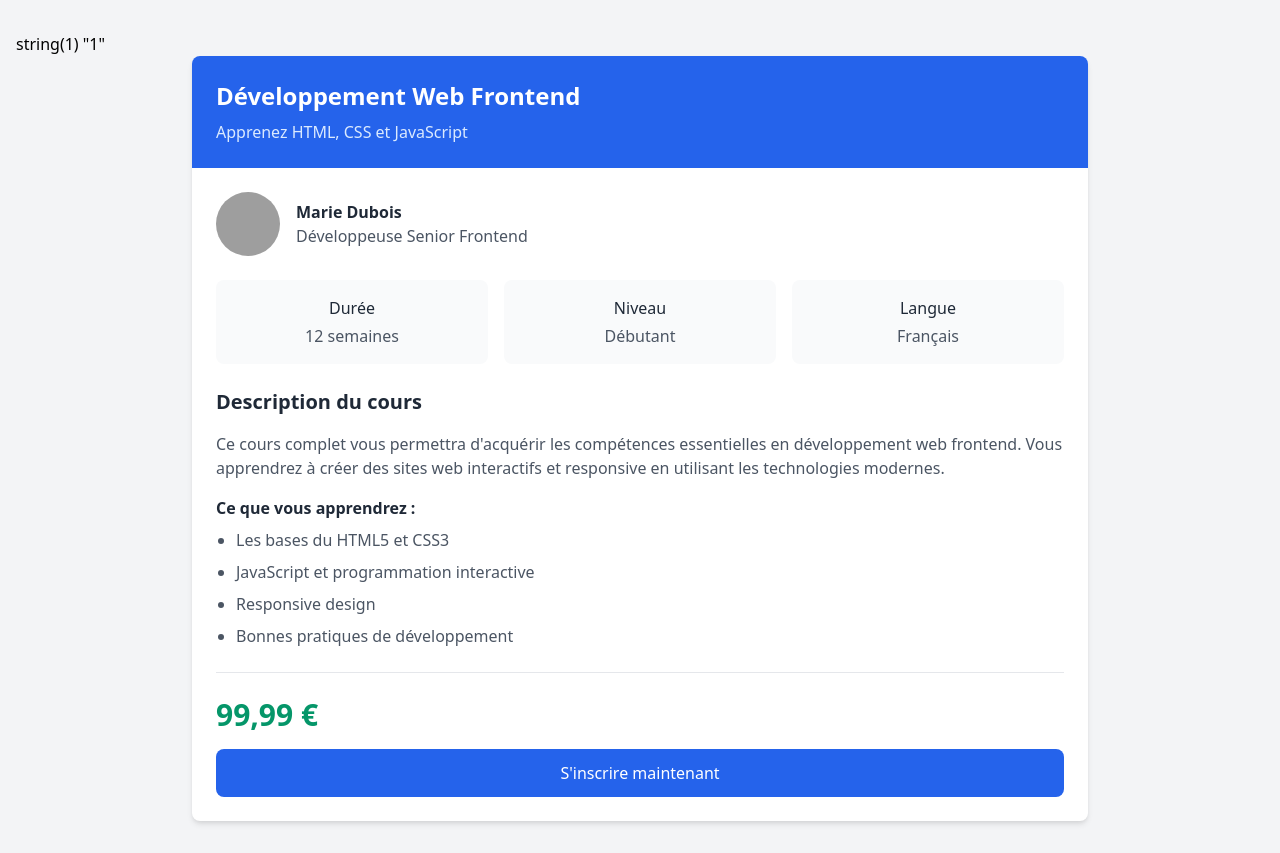
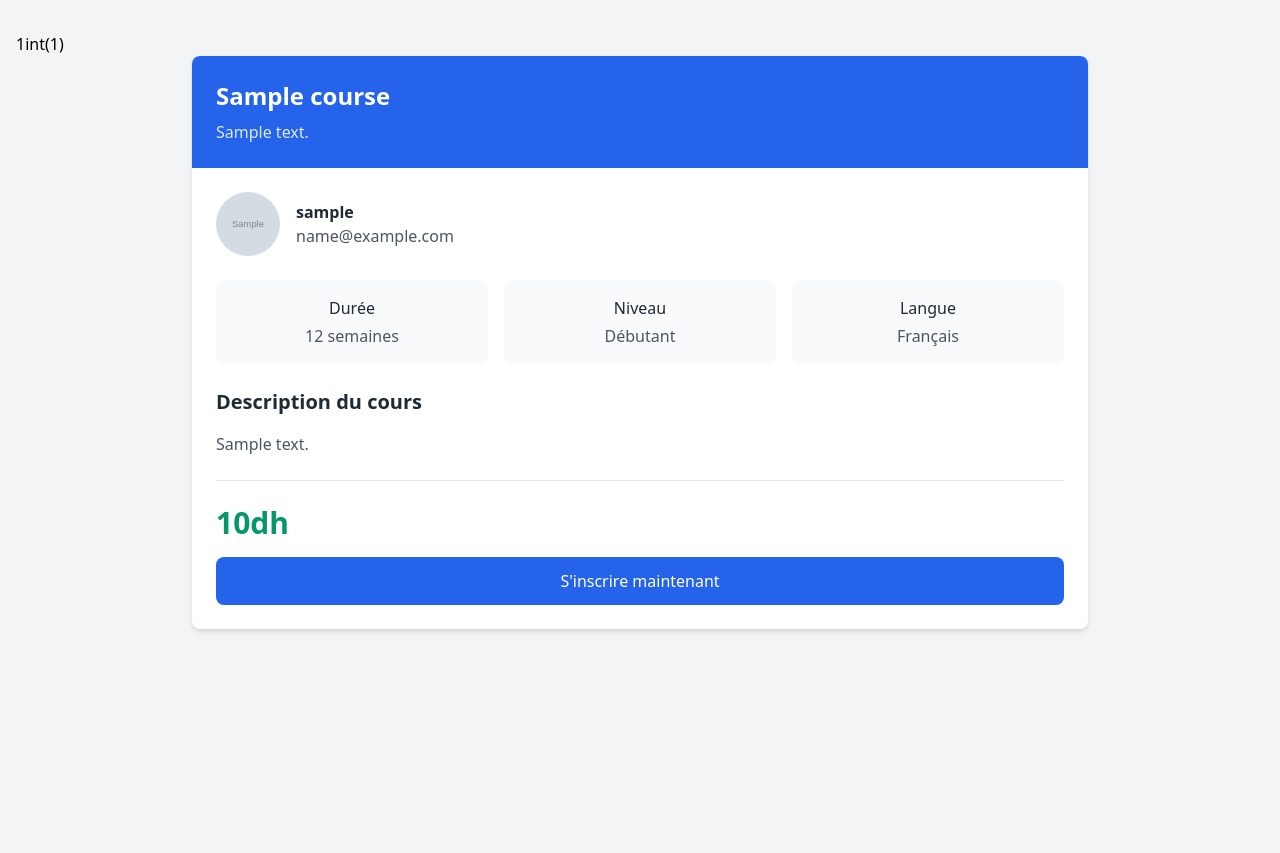
Before and after one commit to abdelouafir/Youdemy, a PHP site: page /app/Views/dashboard/courses/cours.php?cours_id=1 in a window 1280 px wide. After the commit the page ends 632 px from the top, so only its background shows below. Run offline with PHP 8.4, Linux system fonts and the light colour scheme; tables that the repository leaves empty hold one stand-in row (values such as "Sample post"); grey boxes marked "Sample" are stand-in pictures; grey boxes are pictures that could not be loaded.

Commit message:
traville sur la ffichage des détaills du cours

```diff
--- a/app/Models/Course.php
+++ b/app/Models/Course.php
@@ -18,7 +18,10 @@ class Course {
            courses.photo,
            courses.prix,
            courses.status,
+           courses.video_link,
            users.username,
+           users.email,
+
            categories.name AS category_name
         FROM courses
         JOIN users ON users.id = courses.teacher_id
@@ -28,6 +31,30 @@ class Course {
         $stmt->execute();
         return $stmt->fetchAll(PDO::FETCH_ASSOC);
     }
+    public function get_cours($pdo, $id) {
+        $sql = "SELECT
+            courses.id,
+            courses.title,
+            courses.content,
+            courses.description,
+            courses.photo,
+            courses.prix,
+            courses.status,
+            courses.video_link,
+            users.username,
+            users.email,
+            categories.name AS category_name
+        FROM courses
+        JOIN users ON users.id = courses.teacher_id
+        JOIN categories ON categories.id = courses.category_id
+        WHERE courses.id = :id";
+
+        $stmt = $pdo->prepare($sql);
+        $stmt->bindParam(':id', $id);
+        $stmt->execute();
+        return $stmt->fetch(PDO::FETCH_ASSOC);
+    }
+
 
     public function add_cours($pdo, $title, $description, $content, $category_id, $user, $video_link, $photo, $prix) {
         try {
--- a/app/Views/dashboard/courses/cours.php
+++ b/app/Views/dashboard/courses/cours.php
@@ -5,11 +5,13 @@ use app\Models\Course;
 
 $conn = new Database();
 $conction = $conn->getConnection();
-$selct = new Course();
+$select = new Course();
 $cours_id = $_GET['cours_id'] ?? null;
-var_dump($cours_id);
-
-
+if($cours_id != null){
+    $cours = $select->get_cours($conction,$cours_id);
+}
+echo $cours_id;
+var_dump($cours['id'])
 ?>
 <!DOCTYPE html>
 <html lang="fr">
@@ -25,17 +27,17 @@ var_dump($cours_id);
         <div class="bg-white rounded-lg shadow-md overflow-hidden">
             <!-- En-tête du cours -->
             <div class="bg-blue-600 p-6 text-white">
-                <h1 class="text-2xl font-bold mb-2">Développement Web Frontend</h1>
-                <p class="text-blue-100">Apprenez HTML, CSS et JavaScript</p>
+                <h1 class="text-2xl font-bold mb-2"><?=$cours['title']?></h1>
+                <p class="text-blue-100"><?=$cours['description']?></p>
             </div>
 
             <div class="p-6">
                 <!-- Section instructeur -->
                 <div class="flex items-center space-x-4 mb-6">
-                    <img src="/api/placeholder/64/64" alt="Instructeur" class="w-16 h-16 rounded-full">
+                    <img src="<?= $cours['photo']?>" alt="Instructeur" class="w-16 h-16 rounded-full">
                     <div>
-                        <h3 class="font-semibold text-gray-800">Marie Dubois</h3>
-                        <p class="text-gray-600">Développeuse Senior Frontend</p>
+                        <h3 class="font-semibold text-gray-800"><?= $cours['username']?></h3>
+                        <p class="text-gray-600"><?=$cours['email']?></p>
                     </div>
                 </div>
 
@@ -59,28 +61,22 @@ var_dump($cours_id);
                 <div class="mb-6">
                     <h2 class="text-xl font-bold text-gray-800 mb-4">Description du cours</h2>
                     <p class="text-gray-600 mb-4">
-                        Ce cours complet vous permettra d'acquérir les compétences essentielles
-                        en développement web frontend. Vous apprendrez à créer des sites web
-                        interactifs et responsive en utilisant les technologies modernes.
+                        <?= $cours['description']?>
                     </p>
 
-                    <h3 class="font-semibold text-gray-800 mb-2">Ce que vous apprendrez :</h3>
-                    <ul class="space-y-2 text-gray-600 list-disc pl-5 mb-6">
-                        <li>Les bases du HTML5 et CSS3</li>
-                        <li>JavaScript et programmation interactive</li>
-                        <li>Responsive design</li>
-                        <li>Bonnes pratiques de développement</li>
-                    </ul>
+
                 </div>
 
                 <!-- Prix et bouton d'inscription -->
                 <div class="border-t pt-6">
                     <div class="text-3xl font-bold text-green-600 mb-4">
-                        99,99 €
+                        <?= $cours['prix'].'dh'?>
                     </div>
-                    <button class="w-full bg-blue-600 text-white py-3 px-4 rounded-lg hover:bg-blue-700 transition-colors font-medium">
-                        S'inscrire maintenant
-                    </button>
+                    <a href="./course_start.php?cours_id=<?php echo $cours_id ?>"
+                        class="w-full bg-blue-600 text-white py-3 px-4 rounded-lg hover:bg-blue-700 transition-colors font-medium text-center block">
+                            S'inscrire maintenant
+                    </a>
+
                 </div>
             </div>
         </div>
```
Also changed, not shown: app/Views/dashboard/courses/course_start.php (+19 -12 lines).
